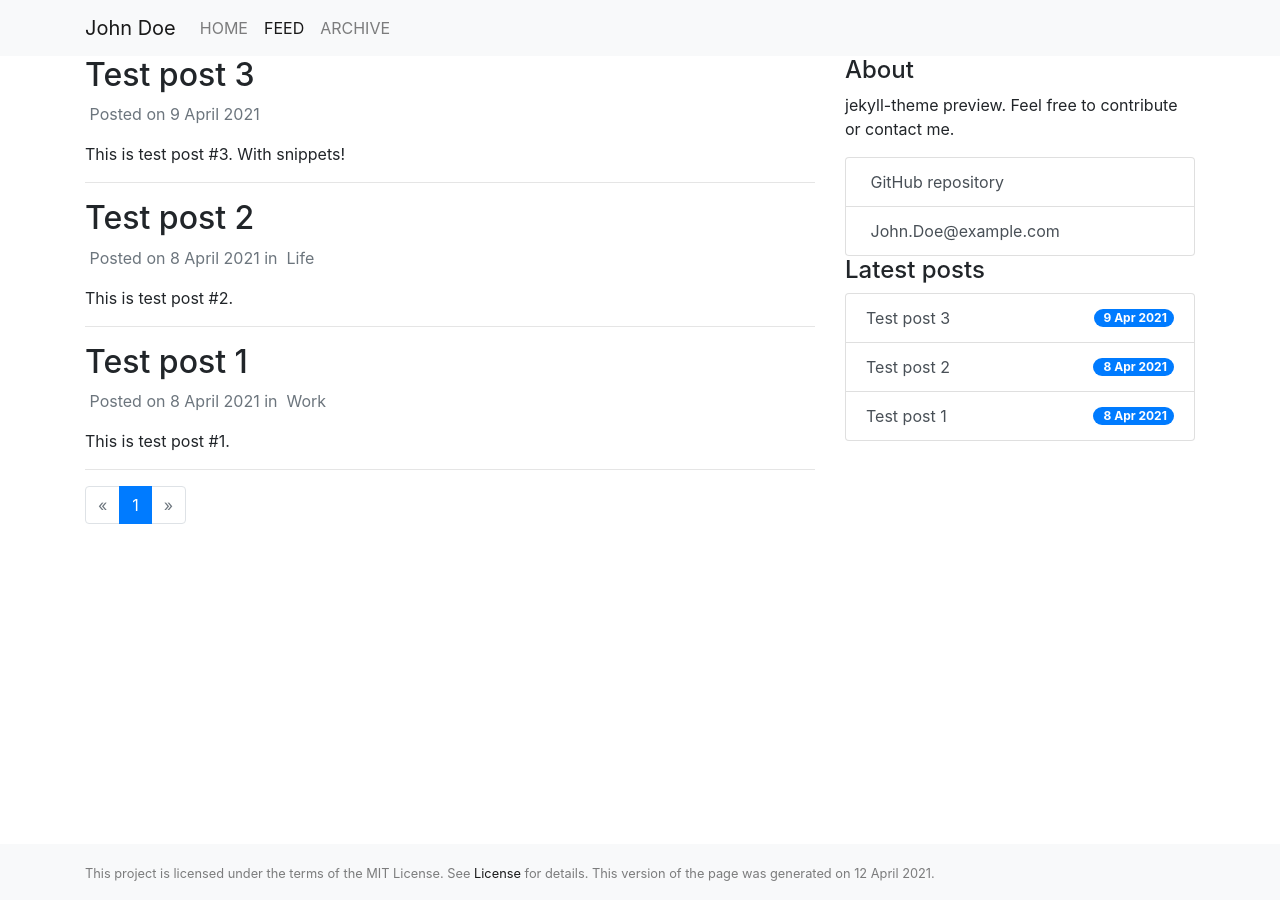
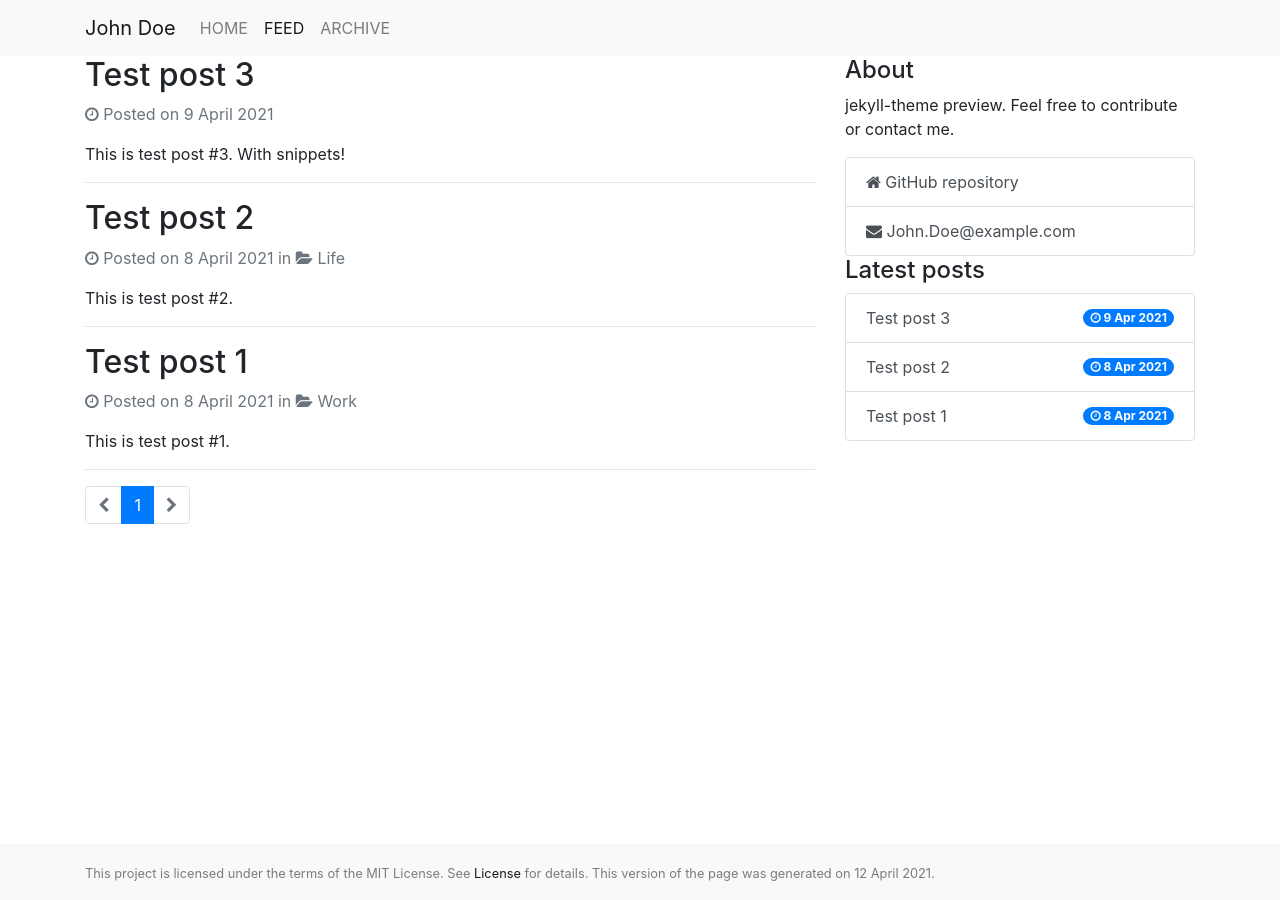
Before and after one commit to egor-tensin/jekyll-theme, a Jekyll site: the page built from feed/index.html, in a window 1280 px wide. Built offline with Jekyll 4.4.1, drawn with Linux system fonts in a browser that asks for light colours; the list of posts is cut into pages by our own code.

Commit message:
switch from glyphicons to Font Awesome

```diff
--- a/_includes/common/header.html
+++ b/_includes/common/header.html
@@ -11,6 +11,7 @@
     {% endif %}
 
     <link rel="stylesheet" href="https://cdn.jsdelivr.net/npm/bootstrap@4.6.0/dist/css/bootstrap.min.css" integrity="sha384-B0vP5xmATw1+K9KRQjQERJvTumQW0nPEzvF6L/Z6nronJ3oUOFUFpCjEUQouq2+l" crossorigin="anonymous">
+    <link rel="stylesheet" href="https://stackpath.bootstrapcdn.com/font-awesome/4.7.0/css/font-awesome.min.css">
 
     {% include common/mathjax.html %}
 
--- a/_includes/common/navbar.html
+++ b/_includes/common/navbar.html
@@ -32,7 +32,7 @@
             {% capture link %}{{ link | upcase }}{% endcapture %}
             {% assign icon = node.navbar.icon %}
             {% if icon %}
-              {% capture icon %}<span class="glyphicon glyphicon-{{ icon }}"></span>&nbsp;{% endcapture %}
+              {% capture icon %}<i class="fa fa-{{ icon }}"></i>&nbsp;{% endcapture %}
             {% endif %}
             {% if page.url == node.url %}
               <li class="nav-item active">
--- a/_includes/common/sidebar.html
+++ b/_includes/common/sidebar.html
@@ -3,8 +3,8 @@
     <h2 class="h4">About</h2>
     <p>{{ site.settings.project.description }}. Feel free to contribute or contact me.</p>
     <div class="list-group wide-enough">
-      <a class="list-group-item list-group-item-action" href="{{ site.github.repository_url }}"><span class="glyphicon glyphicon-home"></span>&nbsp;GitHub repository</a>
-      <a class="list-group-item list-group-item-action" href="mailto:{{ site.settings.author.email }}"><span class="glyphicon glyphicon-envelope"></span>&nbsp;{{ site.settings.author.email }}</a>
+      <a class="list-group-item list-group-item-action" href="{{ site.github.repository_url }}"><i class="fa fa-home"></i>&nbsp;GitHub repository</a>
+      <a class="list-group-item list-group-item-action" href="mailto:{{ site.settings.author.email }}"><i class="fa fa-envelope"></i>&nbsp;{{ site.settings.author.email }}</a>
     </div>
   </div>
   <div class="col-xs-12 col-sm-6 col-md-12">
@@ -16,7 +16,7 @@
       {% for post in site.posts limit: 5 %}
       <a class="list-group-item list-group-item-action d-flex justify-content-between align-items-center" href="{{ post.url | relative_url }}">
         {{ post.title }}
-        <span class="badge badge-primary badge-pill"><span class="glyphicon glyphicon-time"></span>&nbsp;{{ post.date | date: '%-d %b %Y' }}</span>
+        <span class="badge badge-primary badge-pill"><i class="fa fa-clock-o"></i>&nbsp;{{ post.date | date: '%-d %b %Y' }}</span>
       </a>
       {% endfor %}
     </div>
--- a/_includes/posts/paginator.html
+++ b/_includes/posts/paginator.html
@@ -15,9 +15,9 @@
 <nav aria-label="Post feed navigation">
   <ul class="pagination">
     {% if paginator.previous_page %}
-      <li class="page-item"><a class="page-link" aria-label="Previous" href="{{ paginator.previous_page_path | relative_url }}"><span aria-hidden="true">&laquo;</span></a></li>
+      <li class="page-item"><a class="page-link" aria-label="Previous" href="{{ paginator.previous_page_path | relative_url }}"><span aria-hidden="true"><i class="fa fa-chevron-left"></i></span></a></li>
     {% else %}
-      <li class="page-item disabled"><a class="page-link" aria-label="Previous" href="#" tabindex="-1" aria-disabled="true"><span aria-hidden="true">&laquo;</span></a></li>
+      <li class="page-item disabled"><a class="page-link" aria-label="Previous" href="#" tabindex="-1" aria-disabled="true"><span aria-hidden="true"><i class="fa fa-chevron-left"></i></span></a></li>
     {% endif %}
     {% for page_number in (1..paginator.total_pages) %}
       {% if page_number == paginator.page %}
@@ -29,9 +29,9 @@
       {% endif %}
     {% endfor %}
     {% if paginator.next_page %}
-      <li class="page-item"><a class="page-link" aria-label="Next" href="{{ paginator.next_page_path | relative_url }}"><span aria-hidden="true">&raquo;</span></a></li>
+      <li class="page-item"><a class="page-link" aria-label="Next" href="{{ paginator.next_page_path | relative_url }}"><span aria-hidden="true"><i class="fa fa-chevron-right"></i></span></a></li>
     {% else %}
-      <li class="page-item disabled"><a class="page-link" aria-label="Next" href="#" tabindex="-1" aria-disabled="true"><span aria-hidden="true">&raquo;</span></a></li>
+      <li class="page-item disabled"><a class="page-link" aria-label="Next" href="#" tabindex="-1" aria-disabled="true"><span aria-hidden="true"><i class="fa fa-chevron-right"></i></span></a></li>
     {% endif %}
   </ul>
 </nav>
--- a/_includes/posts/posts.html
+++ b/_includes/posts/posts.html
@@ -5,8 +5,8 @@
   {% for post in paginator.posts %}
     <h2><a href="{{ post.url | relative_url }}">{{ post.title }}</a></h2>
     <p class="text-muted">
-      <span class="glyphicon glyphicon-time"></span>&nbsp;Posted on {{ post.date | date: '%-d %B %Y' }}
-      {%- if post.category %} in <span class="glyphicon glyphicon-folder-open"></span>&nbsp;<a class="category" href="{{ '/' | relative_url }}{{ post.category | slugify: 'pretty' }}/">{{ post.category }}</a>{% endif %}
+      <i class="fa fa-clock-o"></i>&nbsp;Posted on {{ post.date | date: '%-d %B %Y' }}
+      {%- if post.category %} in <i class="fa fa-folder-open"></i>&nbsp;<a class="category" href="{{ '/' | relative_url }}{{ post.category | slugify: 'pretty' }}/">{{ post.category }}</a>{% endif %}
     </p>
     {{ post.excerpt | markdownify }}
     <hr/>
--- a/_layouts/post.html
+++ b/_layouts/post.html
@@ -3,8 +3,8 @@ layout: default
 ---
 <h1>{{ page.title }}</h1>
 <p class="text-muted">
-  <span class="glyphicon glyphicon-time"></span>&nbsp;Posted on {{ page.date | date: '%-d %B %Y' }}
-  {%- if page.category %} in <span class="glyphicon glyphicon-folder-open"></span>&nbsp;<a class="category" href="{{ '/' | relative_url }}{{ page.category | slugify: 'pretty' }}/">{{ page.category }}</a>{% endif %}
+  <i class="fa fa-clock-o"></i>&nbsp;Posted on {{ page.date | date: '%-d %B %Y' }}
+  {%- if page.category %} in <i class="fa fa-folder-open"></i>&nbsp;<a class="category" href="{{ '/' | relative_url }}{{ page.category | slugify: 'pretty' }}/">{{ page.category }}</a>{% endif %}
 </p>
 {{ content }}
 <hr/>
```
Also changed, not shown: README.md.
